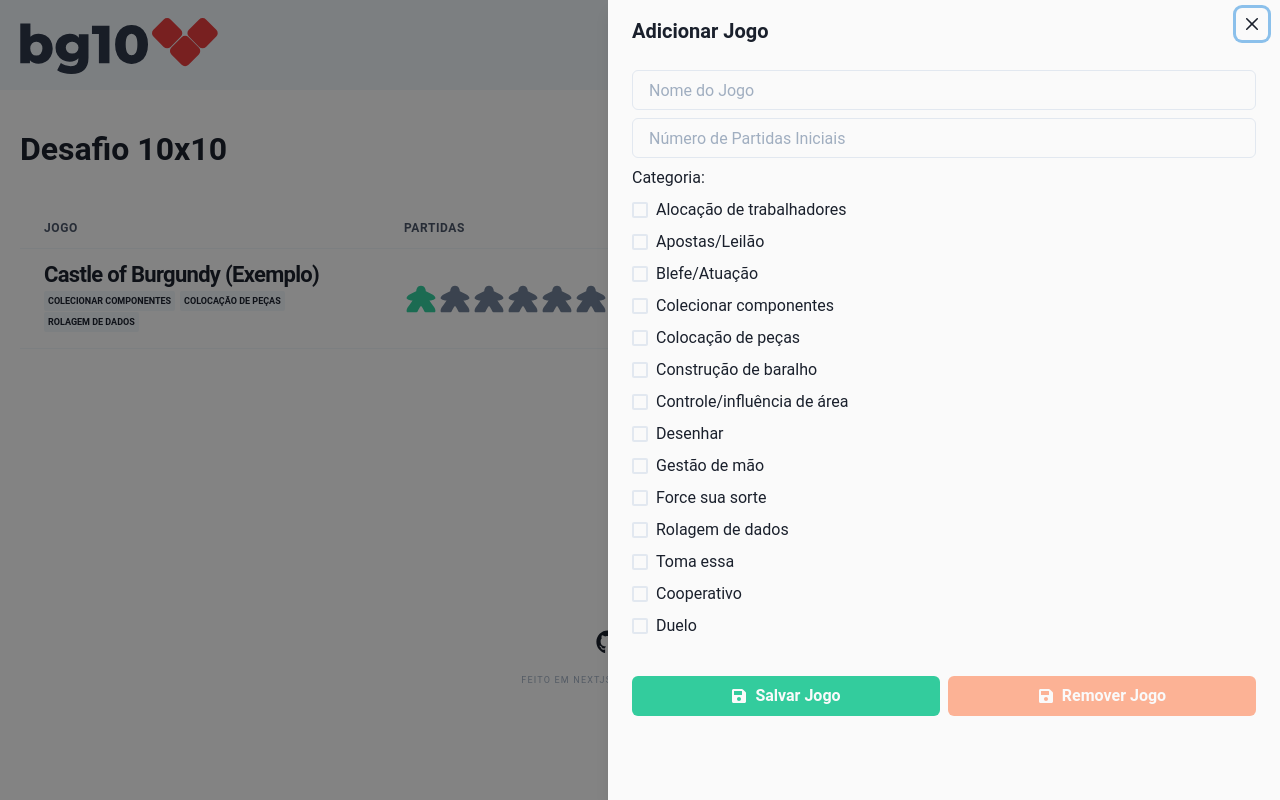
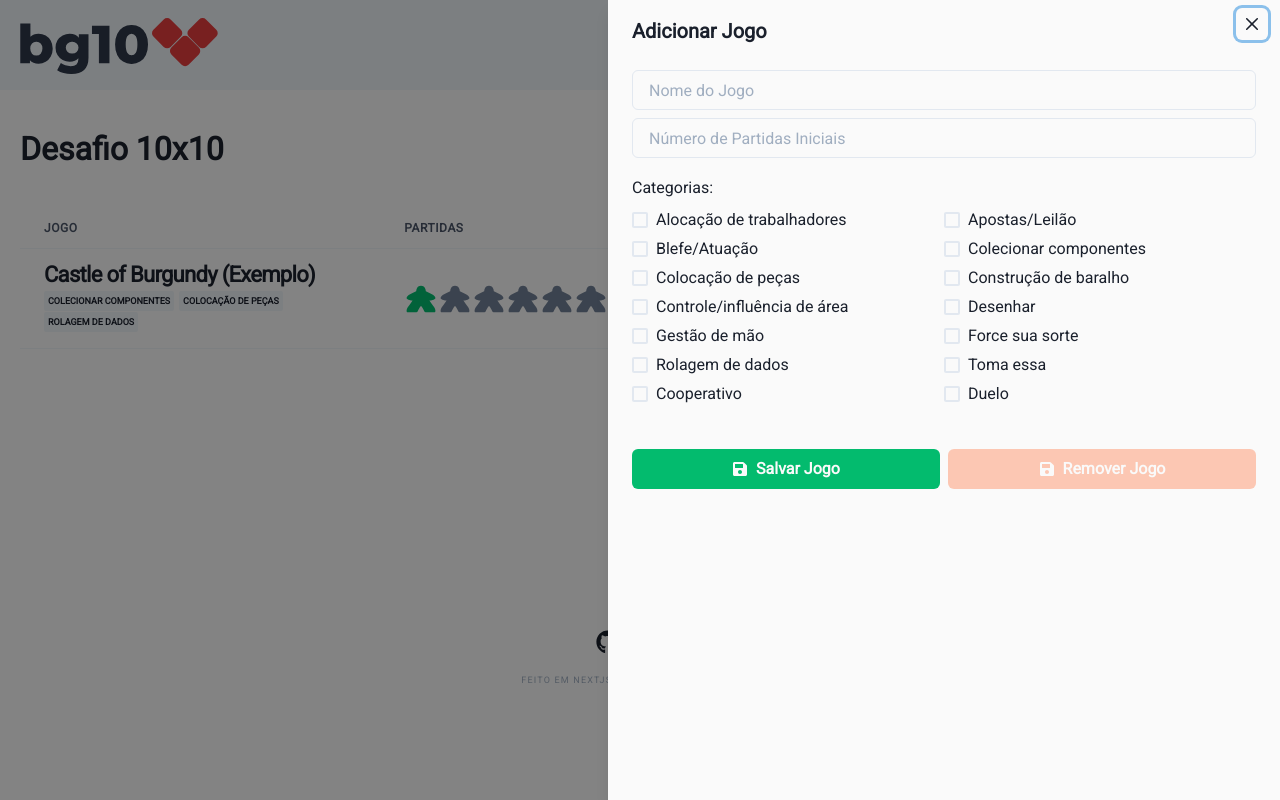
Before and after one commit to ericut/jogaboardgame, a Next.js app: page / in a window 1280 px wide. Both pictures are taken after a click on the button "Adicionar Jogo". Built offline with nearby package versions, Linux system fonts and the light colour scheme.

Commit message:
page: desafio10x10 implementações de validações, modal para remoção de jogo e adição do componente toast

```diff
--- a/package.json
+++ b/package.json
@@ -15,7 +15,8 @@
     "next": "latest",
     "react": "^17.0.2",
     "react-dom": "^17.0.2",
-    "react-icons": "^4.2.0"
+    "react-icons": "^4.2.0",
+    "uuid": "^8.3.2"
   },
   "devDependencies": {
     "@types/node": "^12.12.21",
--- a/src/pages/_document.tsx
+++ b/src/pages/_document.tsx
@@ -4,7 +4,12 @@ export default class MyDocument extends Document {
   render() {
     return (
       <Html>
-        <Head></Head>
+        <Head>
+          <link
+            href="https://fonts.googleapis.com/css?family=Roboto&display=swap"
+            rel="stylesheet"
+          />
+        </Head>
         <body>
           <Main />
           <NextScript />
--- a/src/pages/desafio10x10.tsx
+++ b/src/pages/desafio10x10.tsx
@@ -1,20 +1,9 @@
-import { useMemo, useRef, useState, useEffect } from "react";
+import { useMemo, useState, useEffect } from "react";
+import { v4 as uuidv4 } from "uuid";
+//chakra
 import {
-  Table,
-  Thead,
-  Tr,
-  Th,
-  Td,
-  Tbody,
   Text,
   Box,
-  Drawer,
-  DrawerBody,
-  DrawerHeader,
-  DrawerOverlay,
-  DrawerContent,
-  DrawerCloseButton,
-  useDisclosure,
   ButtonGroup,
   Button,
   IconButton,
@@ -28,17 +17,41 @@ import {
   NumberInputField,
   Checkbox,
   Stack,
+  useToast,
 } from "@chakra-ui/react";
+import {
+  Modal,
+  ModalOverlay,
+  ModalContent,
+  ModalHeader,
+  ModalFooter,
+  ModalBody,
+  ModalCloseButton,
+  Drawer,
+  DrawerBody,
+  DrawerHeader,
+  DrawerOverlay,
+  DrawerContent,
+  DrawerCloseButton,
+  useDisclosure,
+} from "@chakra-ui/react";
+import { Table, Thead, Tr, Th, Td, Tbody } from "@chakra-ui/react";
+//icones
 import { GiMeeple } from "react-icons/gi";
 import { FaEdit, FaSave, FaPlus, FaMinus } from "react-icons/fa";
 import { AiTwotoneCrown } from "react-icons/ai";
+//props
 import { IJogosProps, ICategoriasProps } from "../interfaces";
+//data
 import { jogosData } from "../data/jogosData";
 import { categoriasData } from "../data/categoriasData";
 
 const Desafio10x10 = () => {
   const { isOpen, onOpen, onClose } = useDisclosure();
-  const btnRef = useRef();
+  const toast = useToast();
+  const [drawerEdicaoJogo, setDrawerEdicaoJogo] = useState(false);
+  const [modalEdicaoJogo, setModalEdicaoJogo] = useState(false);
+
   const [jogosListados, setJogosListados] = useState<IJogosProps[] | undefined>(
     jogosData
   );
@@ -67,6 +80,7 @@ const Desafio10x10 = () => {
 
   function handleAbrirEdicaoJogo(item?) {
     onOpen();
+    setDrawerEdicaoJogo(true);
     if (item) {
       setJogoEdicao(item);
     } else {
@@ -74,14 +88,21 @@ const Desafio10x10 = () => {
     }
   }
 
-  function handleCloseDrawer() {
+  function handleFecharDrawer() {
     onClose();
+    setTimeout(() => {
+      setDrawerEdicaoJogo(false);
+    }, 100);
     setJogoEdicao({
       id: 0,
       nome: "",
       partidas: "",
       categoria: [],
     });
+  }
+
+  function handleFecharModal() {
+    setModalEdicaoJogo(false);
   }
 
   function handleEditarCategorias(event) {
@@ -156,51 +177,59 @@ const Desafio10x10 = () => {
           return item;
         })
       );
+      toast({
+        title: `Jogo atualizado: ${jogoEdicao.nome}`,
+        status: "success",
+        duration: 3000,
+        isClosable: true,
+      });
+      handleFecharDrawer();
     } else {
       if (jogoEdicao.nome !== "") {
-        jogoEdicao.id = jogosListados.length + 1;
+        jogoEdicao.id = uuidv4();
         jogoEdicao.partidas = jogoEdicao.partidas ? jogoEdicao.partidas : 0;
         setJogosListados([...jogosListados, jogoEdicao]);
+        toast({
+          title: `Jogo adicionado: ${jogoEdicao.nome}`,
+          status: "success",
+          duration: 3000,
+          isClosable: true,
+        });
+        handleFecharDrawer();
+      } else {
+        toast({
+          title: "Insira um nome para o jogo!",
+          status: "warning",
+          duration: 3000,
+          isClosable: true,
+        });
       }
     }
-    handleCloseDrawer();
+  }
+
+  function handleConfirmarRemocaoJogo() {
+    setModalEdicaoJogo(true);
   }
 
   function handleRemoverJogo() {
     setJogosListados(jogosListados.filter((item) => item.id !== jogoEdicao.id));
-    handleCloseDrawer();
+    handleFecharModal();
+    handleFecharDrawer();
   }
 
   const NumeroPartidas = (partidas) => {
-    // partidas calculadas
-    let partidasASeremJogadas = 10;
-    let partidasNaoJogadas = Array.from(
-      { length: partidasASeremJogadas - partidas },
-      (v, k) => k + 1
-    );
-    let partidasJogadas = Array.from({ length: partidas }, (v, k) => k + 1);
-    // partidas mapeadas
-    let partidasJogadasRender = partidasJogadas.map((item) => {
+    let partidasTotais = Array.from({ length: 10 }, (v, k) => k + 1);
+    let partidasJogadas = partidasTotais.map((item, index) => {
       return (
-        <Text color="green.500" key={item}>
+        <Text
+          color={index + 1 <= partidas ? "green.500" : "gray.500"}
+          key={item}
+        >
           <GiMeeple />
         </Text>
       );
     });
-    let partidasNaoJogadasRender = partidasNaoJogadas.map((item) => {
-      return (
-        <Text color="gray.500" key={item}>
-          <GiMeeple />
-        </Text>
-      );
-    });
-    //
-    return (
-      <>
-        {partidasJogadasRender}
-        {partidasNaoJogadasRender}
-      </>
-    );
+    return <>{partidasJogadas}</>;
   };
 
   const ListagemJogos = useMemo(() => {
@@ -219,6 +248,7 @@ const Desafio10x10 = () => {
             .map((item) => {
               return (
                 <Badge
+                  key={item.nome}
                   fontSize="9px"
                   mr="5px"
                   colorScheme={corPorCategoria(item.nome)}
@@ -311,6 +341,12 @@ const Desafio10x10 = () => {
 
   const EdicaoJogo = useMemo(() => {
     return (
+      <>
+        <DrawerCloseButton />
+        <DrawerHeader>
+          {jogoEdicao.id === 0 ? "Adicionar" : "Editar"} Jogo
+        </DrawerHeader>
+        <DrawerBody>
           <VStack>
             <Input
               placeholder="Nome do Jogo"
@@ -330,20 +366,24 @@ const Desafio10x10 = () => {
             >
               <NumberInputField placeholder="Número de Partidas Iniciais" />
             </NumberInput>
-        <Stack w="100%">
-          <Text>Categoria:</Text>
+            <Stack w="100%" shouldWrapChildren={true}>
+              <Text mt="10px">Categorias:</Text>
+              <>
                 {categoriaListagem.map((item) => {
                   return (
                     <Checkbox
+                      w="50%"
                       key={item.id}
                       value={item.id}
                       isChecked={jogoEdicao.categoria.includes(item.id)}
                       onChange={(event) => handleEditarCategorias(event)}
+                      mb="5px"
                     >
                       {item.nome}
                     </Checkbox>
                   );
                 })}
+              </>
             </Stack>
             <HStack w="100%" pt="30px">
               <Button
@@ -357,7 +397,7 @@ const Desafio10x10 = () => {
               <Button
                 colorScheme="orange"
                 leftIcon={<FaSave />}
-            onClick={() => handleRemoverJogo()}
+                onClick={() => handleConfirmarRemocaoJogo()}
                 w="50%"
                 isDisabled={jogoEdicao.id === 0}
               >
@@ -365,27 +405,73 @@ const Desafio10x10 = () => {
               </Button>
             </HStack>
           </VStack>
+        </DrawerBody>
+      </>
     );
   }, [jogoEdicao]);
 
+  const RemoverJogo = () => {
     return (
       <>
+        <ModalHeader>Remover Jogo da Lista</ModalHeader>
+        <ModalCloseButton />
+        <ModalBody>
+          <Text>Deseja remover este jogo da sua lista?</Text>
+          <Text fontWeight="bold">{jogoEdicao.nome}</Text>
+        </ModalBody>
+        <ModalFooter>
+          <HStack w="100%">
+            <Button
+              variant="outline"
+              colorScheme="orange"
+              w="50%"
+              onClick={() => handleRemoverJogo()}
+            >
+              Remover Jogo
+            </Button>
+            <Button
+              colorScheme="blue"
+              w="50%"
+              onClick={() => handleFecharModal()}
+            >
+              Cancelar
+            </Button>
+          </HStack>
+        </ModalFooter>
+      </>
+    );
+  };
+
+  return (
+    <>
+      {modalEdicaoJogo ? (
+        <Modal
+          isOpen={isOpen}
+          onClose={onClose}
+          motionPreset="slideInBottom"
+          isCentered
+        >
+          <ModalOverlay />
+          <ModalContent>{RemoverJogo()}</ModalContent>
+        </Modal>
+      ) : (
+        ""
+      )}
+
+      {drawerEdicaoJogo ? (
         <Drawer
           isOpen={isOpen}
           placement="right"
-        onClose={handleCloseDrawer}
-        finalFocusRef={btnRef}
+          onClose={handleFecharDrawer}
           size="lg"
         >
-        <DrawerOverlay onClick={handleCloseDrawer} />
-        <DrawerContent>
-          <DrawerCloseButton />
-          <DrawerHeader>
-            {jogoEdicao.id === 0 ? "Adicionar" : "Editar"} Jogo
-          </DrawerHeader>
-          <DrawerBody>{EdicaoJogo}</DrawerBody>
-        </DrawerContent>
+          <DrawerOverlay onClick={handleFecharDrawer} />
+          <DrawerContent>{EdicaoJogo}</DrawerContent>
         </Drawer>
+      ) : (
+        ""
+      )}
+
       <Flex
         w={{ lg: "1300px", md: "100%", sm: "100%" }}
         maxW="100%"
@@ -396,7 +482,9 @@ const Desafio10x10 = () => {
         m="0 auto"
       >
         <Flex justifyContent="space-between" align="center" w="100%">
-          <Heading fontSize={{ md: "32px", sm: "22px" }}>Desafio 10x10</Heading>
+          <Heading fontWeight="bold" fontSize={{ md: "32px", sm: "22px" }}>
+            Desafio 10x10
+          </Heading>
           <Flex alignItems="center" justifyContent="flex-end" w="50%">
             <ButtonGroup>
               <Button
@@ -410,7 +498,6 @@ const Desafio10x10 = () => {
                 leftIcon={<FaPlus />}
                 colorScheme="blue"
                 size="sm"
-                ref={btnRef}
                 onClick={() => handleAbrirEdicaoJogo()}
                 isDisabled={jogosListados.length >= 10}
               >
--- a/src/theme/foundations/colors.ts
+++ b/src/theme/foundations/colors.ts
@@ -3,40 +3,40 @@ const colors = {
   black: "#111111",
   white: "#fafafa",
   blue: {
-    50: "#E5F6FF",
-    100: "#B8E7FF",
-    200: "#8AD7FF",
-    300: "#5CC8FF",
-    400: "#2EB8FF",
-    500: "#00A9FF",
-    600: "#0087CC",
-    700: "#006599",
-    800: "#004366",
-    900: "#002233",
+    50: "#E5F0FF",
+    100: "#B8D4FF",
+    200: "#8AB9FF",
+    300: "#5C9DFF",
+    400: "#2E82FF",
+    500: "#0066FF",
+    600: "#0052CC",
+    700: "#003D99",
+    800: "#002966",
+    900: "#001433",
   },
   red: {
-    50: "#FFE5EB",
-    100: "#FFB8C7",
-    200: "#FF8AA3",
-    300: "#FF5C7F",
-    400: "#FF2E5B",
-    500: "#FF0037",
-    600: "#CC002C",
-    700: "#990021",
-    800: "#660016",
-    900: "#33000B",
+    50: "#ffdde4",
+    100: "#ffaabc",
+    200: "#ff88a2",
+    300: "#ff6687",
+    400: "#ff446d",
+    500: "#ff2252",
+    600: "#ff0037",
+    700: "#dd0030",
+    800: "#bb0029",
+    900: "#990021",
   },
   orange: {
-    50: "#FFEDE5",
-    100: "#FFCCB8",
-    200: "#FFAB8A",
-    300: "#FF8A5C",
-    400: "#FF692E",
-    500: "#FF4800",
-    600: "#CC3900",
-    700: "#992B00",
-    800: "#661D00",
-    900: "#330E00",
+    50: "#ffebe3",
+    100: "#ffd2c1",
+    200: "#ffc6b0",
+    300: "#ffae8e",
+    400: "#ff956c",
+    500: "#ff7d4a",
+    600: "#ff6528",
+    700: "#ff4c06",
+    800: "#e34000",
+    900: "#c13600",
   },
   teal: {
     50: "#EBF9F9",
@@ -51,16 +51,16 @@ const colors = {
     900: "#0B2827",
   },
   green: {
-    50: "#EBFAF5",
-    100: "#C6F1E3",
-    200: "#A1E7D2",
-    300: "#7DDEC0",
-    400: "#58D5AE",
-    500: "#33CC9D",
-    600: "#29A37D",
-    700: "#1F7A5E",
-    800: "#15513F",
-    900: "#0A291F",
+    50: "#e0fff2",
+    100: "#9dfdd5",
+    200: "#7cfdc7",
+    300: "#07fb95",
+    400: "#04dc82",
+    500: "#03bb6e",
+    600: "#029a5a",
+    700: "#027847",
+    800: "#015733",
+    900: "#014629",
   },
   yellow: {
     50: "#FDF8E8",
```
Also changed, not shown: src/components/Footer/Footer.tsx (+7 -2 lines), src/components/Header/Header.tsx (+15 -1 lines). Lines whose indentation alone changed are shown as unchanged.
